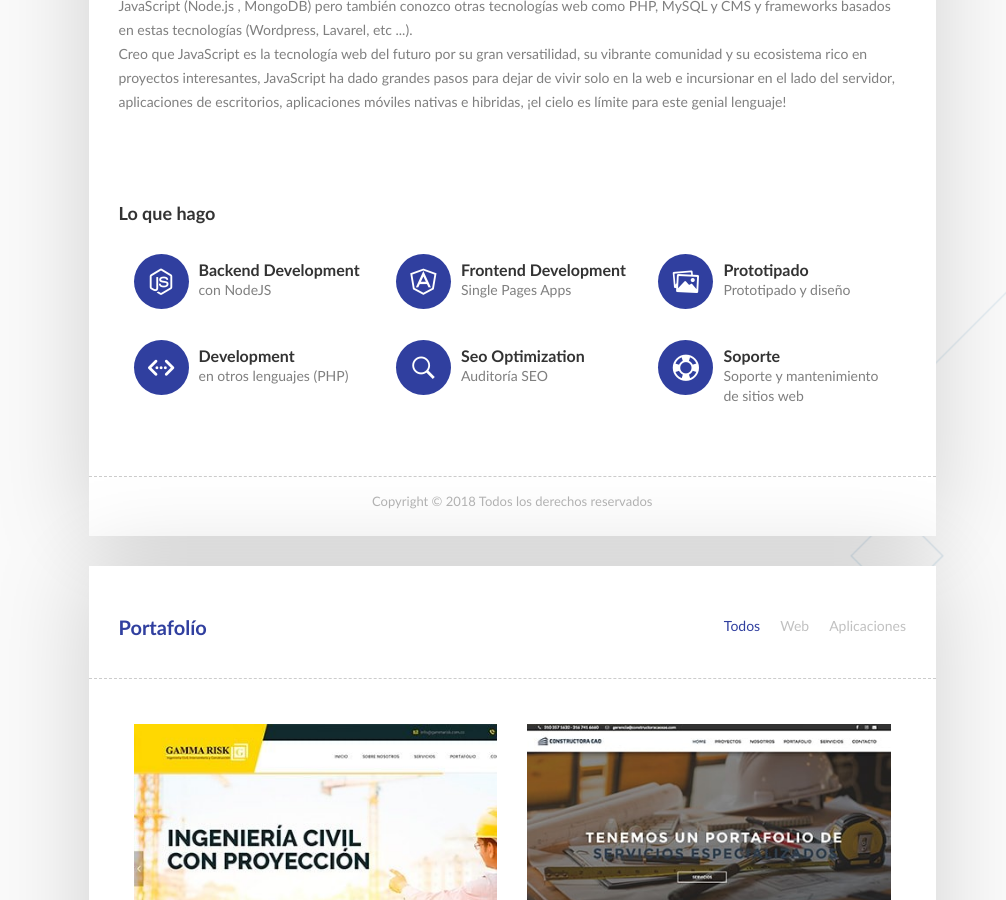
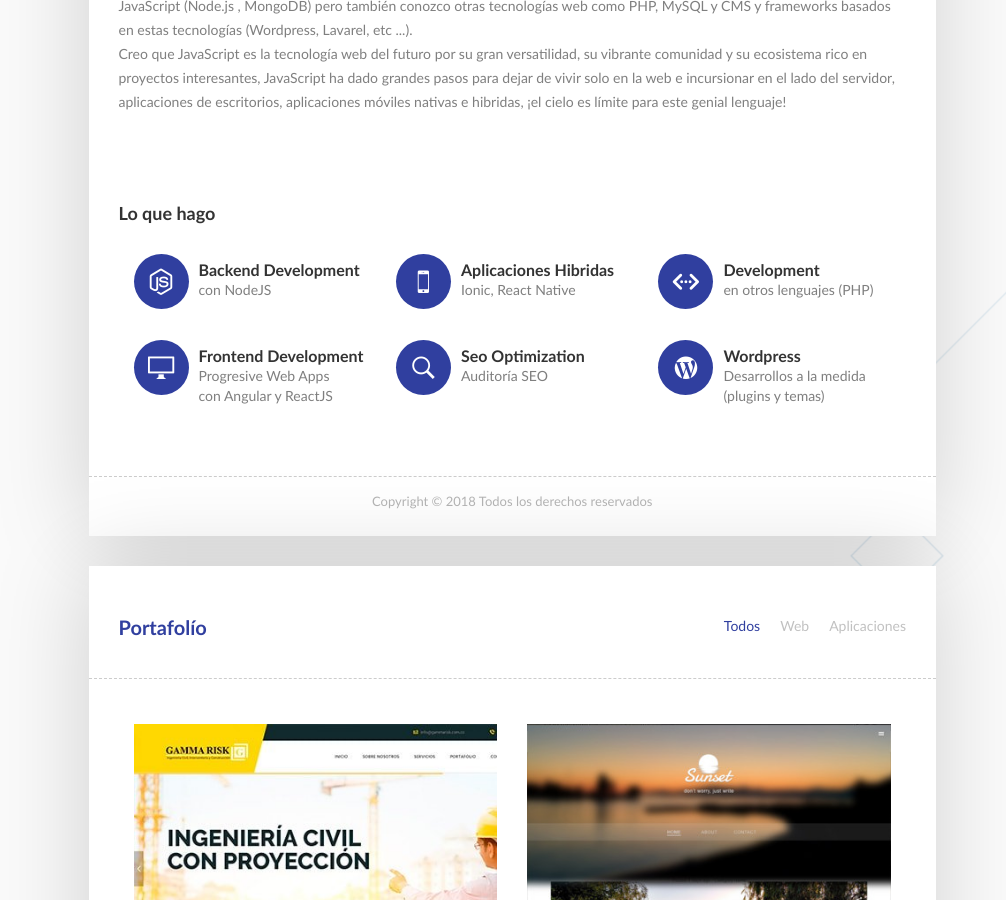
Before and after one commit to sdpomaricoh/sdpomaricoh.github.io, a Jekyll site: the page built from index.html, in a window 1280 px wide and 900 px high, scrolled down 1035 px. Shown: the whole window, without its empty margins (274-1280 px from the left). Built offline with Jekyll 4.4.1, drawn with Linux system fonts in a browser that asks for light colours; nearby versions of some CDN libraries.

Commit message:
actualizar proyectos del portafolio

```diff
--- a/404.html
+++ b/404.html
@@ -1,4 +1,5 @@
 ---
 layout: error
 title: 404 - Page not found
+permalink: /404.html
 ---
--- a/_includes/aboutme.html
+++ b/_includes/aboutme.html
@@ -79,17 +79,10 @@
                     </span>
                 </div>
                 <div class="service col-md-4 col-sm-6">
-                    <i class="ion-social-angular-outline"></i>
+                    <i class="ion-iphone"></i>
                     <span>
-                        <b>Frontend Development</b>
-                        <p>Single Pages Apps</p>
-                    </span>
-                </div>
-                <div class="service col-md-4 col-sm-6">
-                    <i class="ion-images"></i>
-                    <span>
-                        <b>Prototipado </b>
-                        <p>Prototipado y diseño</p>
+                        <b>Aplicaciones Hibridas </b>
+                        <p>Ionic, React Native</p>
                     </span>
                 </div>
                 <div class="service col-md-4 col-sm-6">
@@ -100,6 +93,13 @@
                     </span>
                 </div>
                 <div class="service col-md-4 col-sm-6">
+                    <i class="ion-monitor"></i>
+                    <span>
+                        <b>Frontend Development</b>
+                        <p>Progresive Web Apps <br>con Angular y ReactJS</p>
+                    </span>
+                </div>
+                <div class="service col-md-4 col-sm-6">
                     <i class="ion-ios-search-strong"></i>
                     <span>
                         <b>Seo Optimization</b>
@@ -107,10 +107,10 @@
                     </span>
                 </div> <!-- .service .col-md-4 .col-sm-6 end -->
                 <div class="service col-md-4 col-sm-6">
-                    <i class="ion-help-buoy"></i>
+                    <i class="ion-social-wordpress"></i>
                     <span>
-                        <b>Soporte</b>
-                        <p>Soporte y mantenimiento <br>de sitios web</p>
+                        <b>Wordpress</b>
+                        <p>Desarrollos a la medida <br>(plugins y temas)</p>
                     </span>
                 </div>
             </div>
--- a/_includes/portfolio.html
+++ b/_includes/portfolio.html
@@ -7,7 +7,7 @@
                 <ul>
                     <li class="select-cat" data-filter="*">Todos</li>
                     <li data-filter=".web">Web</li>
-                    <li data-filter=".aplication">Aplicaciones</li>
+                    <li data-filter=".app">Aplicaciones</li>
                 </ul>
             </div>
         </div>
@@ -29,16 +29,16 @@
                 <div class="single_item web col-md-6 col-sm-12 col-xs-12">
                     <div class="work-inner">
                         <div class="work-overlay">
-                            <h3> Contructora CAO </h3>
-                            <p>Empresa de Construcción y Obras Civiles</p>
-                            <a hreflang="es" href="http://constructoracaosas.com/" class="link"><i class="fa fa-link"></i></a>
+                            <h3> Sunset Theme </h3>
+                            <p>Tema personalizado para wordpress</p>
+                            <a hreflang="es" href="https://github.com/sdpomaricoh/sunset_theme" class="link"><i class="fa fa-link"></i></a>
                             <a hreflang="es" href="img/work-5.jpg" class="image-link lightbox"> <i class="fa fa-search"></i></a>
                         </div>
                         <img src="img/t-work-5.jpg" alt="" class="img-responsive"/>
                     </div>
                 </div>
 
-                <div class="single_item web web-design col-md-6 col-sm-12 col-xs-12">
+                <div class="single_item web web col-md-6 col-sm-12 col-xs-12">
                     <div class="work-inner">
                         <div class="work-overlay">
                             <h3> N-Air </h3>
@@ -50,36 +50,37 @@
                     </div>
                 </div>
 
-                <div class="single_item web-design col-md-6 col-sm-12 col-xs-12">
+                <div class="single_item web col-md-6 col-sm-12 col-xs-12">
                     <div class="work-inner">
                         <div class="work-overlay">
-                            <h3> Wagglio </h3>
-                            <p>landing page para la startup colombian  Wagglio  </p>
-                            <a hreflang="es" href="http://wagglio.co/" class="link"><i class="fa fa-link"></i></a>
+                            <h3> Red Social </h3>
+                            <p>Web app desarrollada en angular conectada a un servicio rest en NodeJS</p>
+                            <a hreflang="es" href="https://github.com/sdpomaricoh/frontend" class="link"><i class="fa fa-link"></i></a>
+                            <a hreflang="es" href="https://github.com/sdpomaricoh/social-network-backend" class="link"><i class="fa fa-link"></i></a>
                             <a hreflang="es" href="img/work-2.jpg" class="image-link lightbox"> <i class="fa fa-search"></i></a>
                         </div>
                         <img src="img/t-work-2.jpg" alt="wagglio" class="img-responsive"/>
                     </div>
                 </div>
 
-                <div class="single_item web-design col-md-6 col-sm-12 col-xs-12">
+                <div class="single_item web col-md-6 col-sm-12 col-xs-12">
                     <div class="work-inner">
                         <div class="work-overlay">
-                            <h3> Karlene Punancy </h3>
-                            <p>Abogada de inmigración en miami  </p>
-                            <a hreflang="es" href="http://www.karlenepunancy.com/" class="link"><i class="fa fa-link"></i></a>
+                            <h3> Dashboard Administrativo </h3>
+                            <p> Desarrollado en Angular 6 para gestionar usuarios</p>
+                            <a hreflang="es" href="https://github.com/sdpomaricoh/clinical-admin-front" class="link"><i class="fa fa-link"></i></a>
                             <a hreflang="es" href="img/work-3.jpg" class="image-link lightbox"> <i class="fa fa-search"></i></a>
                         </div>
                         <img src="img/t-work-3.jpg" alt="" class="img-responsive"/>
                     </div>
                 </div>
 
-                <div class="single_item web-design col-md-6 col-sm-12 col-xs-12">
+                <div class="single_item app col-md-6 col-sm-12 col-xs-12">
                     <div class="work-inner">
                         <div class="work-overlay">
-                            <h3> American Master Academy </h3>
-                            <p>Escuela Cristiana en Pembroke Pines Fl.</p>
-                            <a href="http://amaofl.com/" class="link"><i class="fa fa-link"></i></a>
+                            <h3> Money Map </h3>
+                            <p>App gestionar el ahorro personal, desarrollada en Ionic</p>
+                            <a href="https://github.com/sdpomaricoh/money-map" class="link"><i class="fa fa-link"></i></a>
                             <a href="img/work-4.jpg" class="image-link lightbox"> <i class="fa fa-search"></i></a>
                         </div>
                         <img src="img/t-work-4.jpg" alt="" class="img-responsive"/>
--- a/js/main.js
+++ b/js/main.js
@@ -20,6 +20,12 @@ $(".menu li a").click(function() {
  */
 $(window).load(function() {
     $('#preloader').delay(900).fadeOut('slow');
+});
+
+$(document).ready(function() {
+    var date = new Date();
+    var year = date.getFullYear();
+    $('#year').text(year);
 });
 
 $("#apps").animate({
```
Also changed, not shown: _includes/footer.html (+0 -7 lines), img/t-work-2.jpg, img/t-work-3.jpg, img/t-work-4.jpg, img/t-work-5.jpg, img/work-2.jpg, img/work-3.jpg, img/work-4.jpg, img/work-5.jpg.
